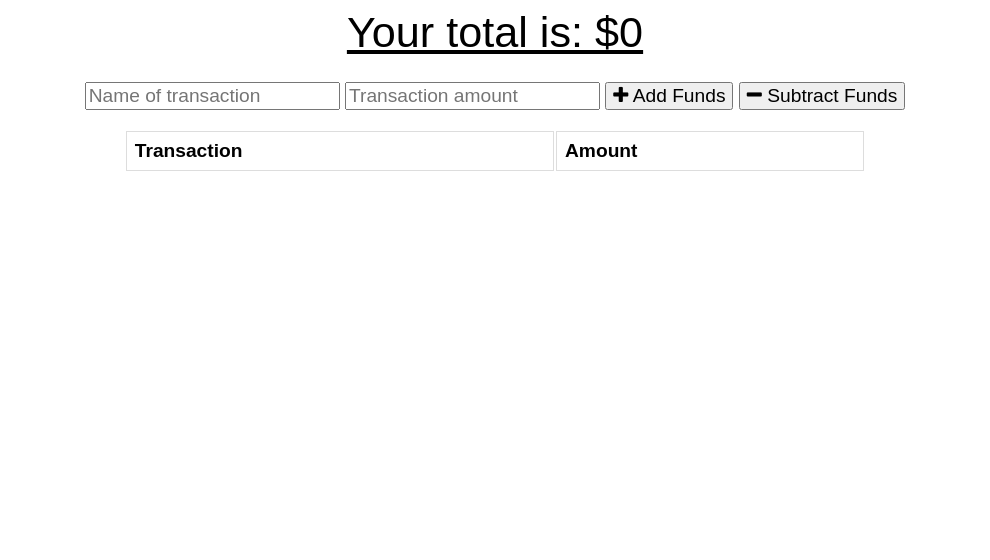
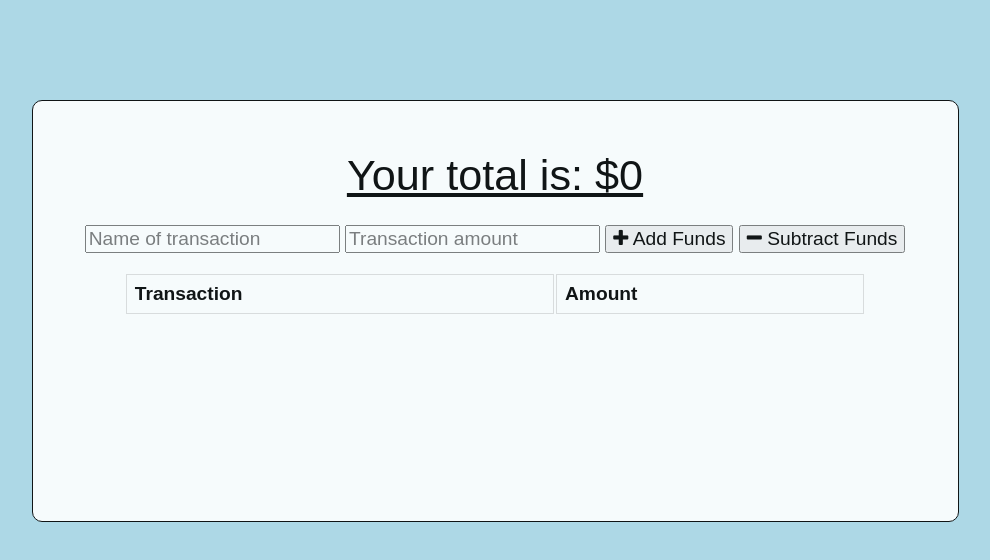
Before and after one commit to JonnyRiver/track-a-budget, a website: page public/index.html in a window 1280 px wide. Shown: the whole page, without its empty margins (145-1135 px from the left). Drawn offline with nearby package versions, Linux system fonts and the light colour scheme; no server answers.

Commit message:
update some css style

```diff
--- a/public/css/styles.css
+++ b/public/css/styles.css
@@ -1,9 +1,11 @@
 body {
   font-size: 120%;
   font-family: Arial;
+  background-color: lightblue;
 }
 
-button, input {
+button,
+input {
   font-size: 100%;
   font-family: Arial;
 }
@@ -12,7 +14,8 @@ table {
   width: 100%;
 }
 
-td, th {
+td,
+th {
   border: 1px solid #dddddd;
   text-align: left;
   padding: 8px;
@@ -30,6 +33,12 @@ tr:nth-child(even) {
   margin: 0 auto;
   max-width: 825px;
   text-align: center;
+  border: 1px solid black;
+  border-radius: 10px;
+  margin: 100px auto;
+  padding: 50px;
+  background-color: white;
+  opacity: 90%;
 }
 
 .total {
```
